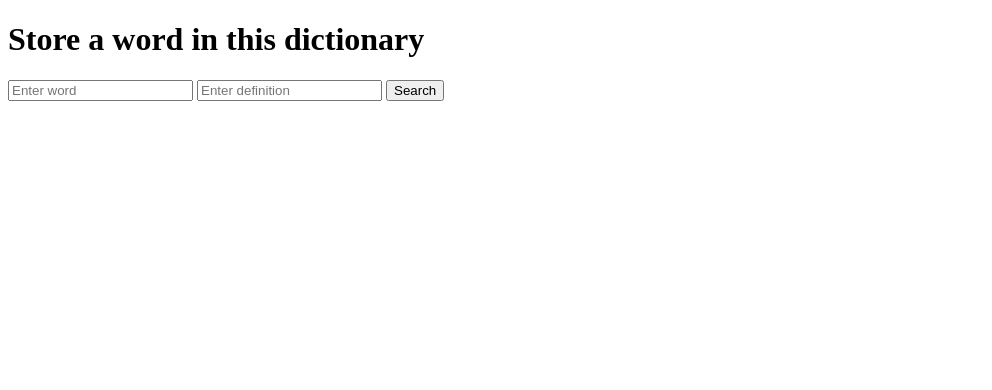
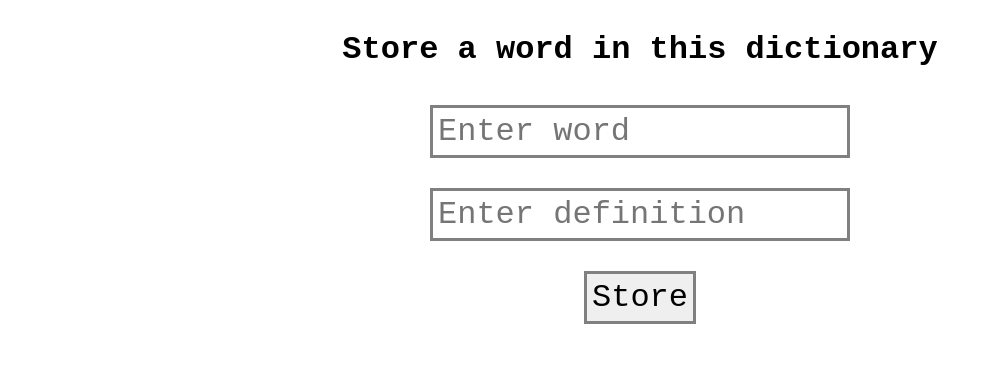
Before and after one commit to dlee533/comp4537-internet-software-architecture, a plain HTML site: page labs/4/server1/store.html in a window 1280 px wide. Shown: the whole page, without its empty margins (0-992 px from the left). Drawn offline with Linux system fonts and the light colour scheme.

Commit message:
Added style sheet

```diff
--- /dev/null
+++ b/labs/4/server1/css/style.css
@@ -0,0 +1,25 @@
+div {
+    display: flex;
+    flex-direction: column;
+    align-items: center;
+    font-family: monospace;
+    margin: 10px;
+}
+
+input, button {
+    margin: 15px;
+    padding: 5px;
+    font-size: 4vh;
+    border: solid grey;
+    font-family: monospace;
+}
+
+h1 {
+    font-size: 4vh;
+    text-align: center;
+}
+
+p {
+    font-size: 3vh;
+    word-wrap: break-word;
+}
--- a/labs/4/server1/store.html
+++ b/labs/4/server1/store.html
@@ -2,14 +2,17 @@
 <html lang="en" dir="ltr">
   <head>
     <meta charset="utf-8">
+    <link rel="stylesheet" href="./css/style.css">
     <title>Lab04 - Store</title>
   </head>
   <body>
-    <h1>Store a word in this dictionary</h1>
-    <input id="word" placeholder="Enter word">
-    <input id="definition" placeholder="Enter definition">
-    <button type="button" onclick="submitRequest()">Search</button>
-    <p id="response"></p>
+    <div>
+      <h1>Store a word in this dictionary</h1>
+      <input id="word" placeholder="Enter word">
+      <input id="definition" placeholder="Enter definition">
+      <button type="button" onclick="submitRequest()">Store</button>
+      <p id="response"></p>
+    </div>
     <script src="./js/store.js"></script>
   </body>
 </html>
```
Also changed, not shown: labs/4/server1/search.html (+4 -2 lines).
